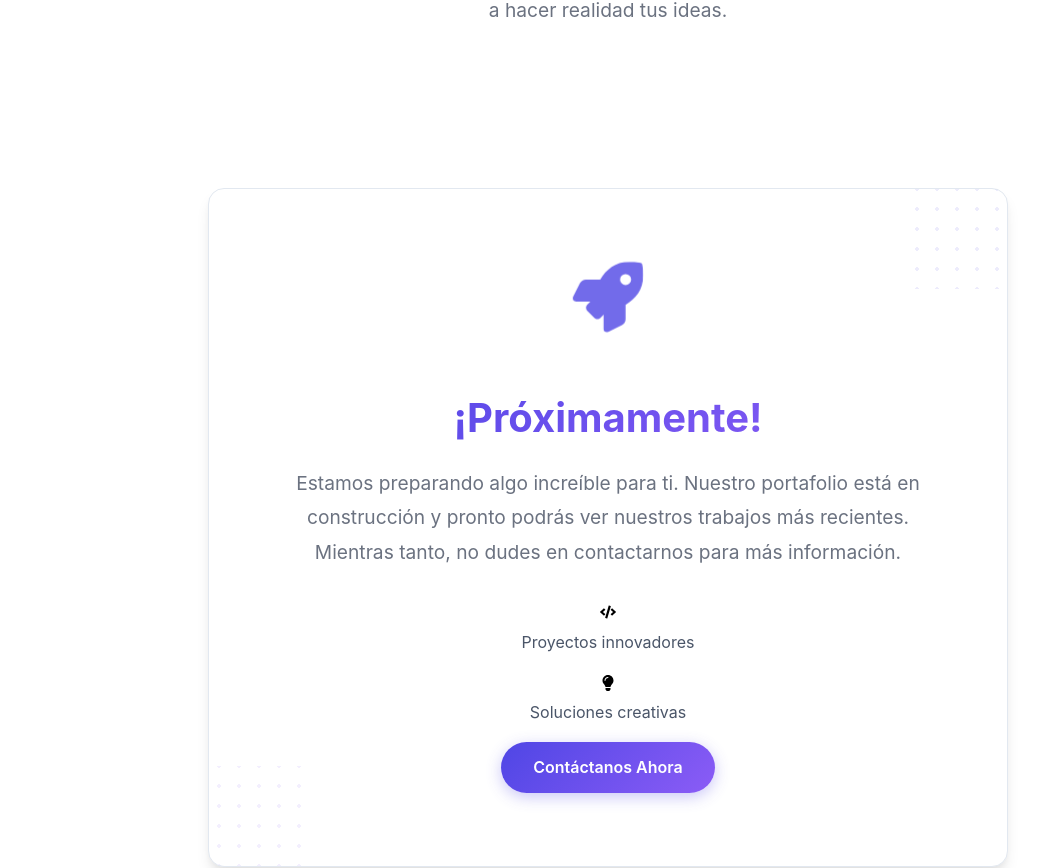
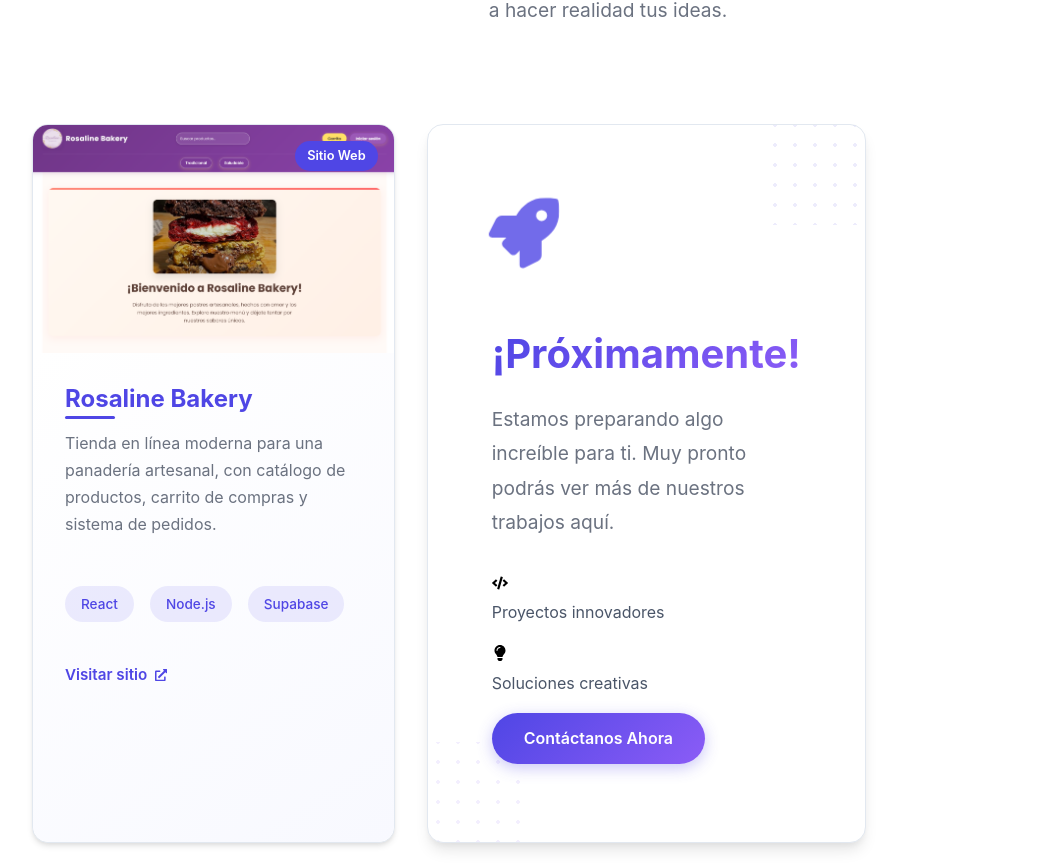
Before and after one commit to SoyJuan8/tilsoft, a React (Create React App) app: page / in a window 1280 px wide. Shown: the part 5338-6206 px from the top of the page, without its empty margins (32-1071 px from the left). Built offline with nearby package versions, Linux system fonts and the light colour scheme.

Commit message:
envio de email funcional

```diff
--- a/src/components/Contact/Contact.js
+++ b/src/components/Contact/Contact.js
@@ -88,16 +88,26 @@ const Contact = () => {
       success: false
     });
 
+    console.log('Iniciando envío del formulario...');
+    console.log('Datos del formulario:', formData);
+
     try {
-      // Using EmailJS to handle form submission
+      // Usando EmailJS para manejar el envío del formulario
+      console.log('Enviando a EmailJS...');
+      console.log('Service ID:', 'tilsoft2025');
+      console.log('Template ID:', 'templateoriana12');
+
       const result = await emailjs.sendForm(
-        'YOUR_SERVICE_ID',
-        'YOUR_TEMPLATE_ID',
+        'tilsoft2025',
+        'templateoriana12',
         formRef.current,
-        'YOUR_PUBLIC_KEY'
+        'bEuRr4ka1O-YB0nJy'
       );
 
+      console.log('Respuesta de EmailJS:', result);
+
       if (result.status === 200) {
+        console.log('Correo enviado exitosamente');
         setFormStatus({
           submitting: false,
           submitted: true,
@@ -105,7 +115,7 @@ const Contact = () => {
           error: null
         });
 
-        // Reset form
+        // Resetear formulario
         setFormData({
           name: '',
           email: '',
@@ -113,27 +123,29 @@ const Contact = () => {
           message: ''
         });
 
-        // Reset success message after 5 seconds
+        // Ocultar mensaje de éxito después de 5 segundos
         setTimeout(() => {
           setFormStatus(prev => ({ ...prev, submitted: false }));
         }, 5000);
+      } else {
+        console.error('Error en la respuesta de EmailJS:', result);
+        throw new Error('Error en la respuesta del servidor');
       }
     } catch (error) {
-      console.error('Error sending message:', error);
+      console.error('Error al enviar el mensaje:', error);
       setFormStatus({
         submitting: false,
         submitted: true,
         success: false,
-        error: 'Hubo un error al enviar el mensaje. Por favor, inténtalo de nuevo más tarde.'
+        error: `Error al enviar el mensaje: ${error.message || 'Por favor, inténtalo de nuevo más tarde.'}`
       });
     }
   };
 
   // Contact information
   const contactInfo = [
-    { icon: <FaMapMarkerAlt />, title: 'Ubicación', value: 'Lima, Perú' },
-    { icon: <FaPhone />, title: 'Teléfono', value: '+51 123 456 789' },
-    { icon: <FaEnvelope />, title: 'Email', value: 'contacto@ejemplo.com' },
+    { icon: <FaMapMarkerAlt />, title: 'Ubicación', value: 'Neiva, Colombia' },
+    { icon: <FaEnvelope />, title: 'Email', value: 'tilsoft123@gmail.com' },
   ];
 
   const socialLinks = [
--- a/src/components/Portfolio/Portfolio.css
+++ b/src/components/Portfolio/Portfolio.css
@@ -153,6 +153,249 @@
   color: var(--text-muted-dark);
 }
 
+/* Rosaline Bakery Project Specific Styles */
+.rosaline-details {
+  padding: 2rem;
+  background: linear-gradient(145deg, #ffffff 0%, #f8f9ff 100%);
+  border-radius: 0 0 var(--radius-lg) var(--radius-lg);
+  transition: all 0.3s ease;
+  display: flex;
+  flex-direction: column;
+  height: 100%;
+  box-sizing: border-box;
+}
+
+.dark .rosaline-details {
+  background: linear-gradient(145deg, #1e293b 0%, #0f172a 100%);
+}
+
+.rosaline-details h3 {
+  font-size: 1.5rem;
+  font-weight: 700;
+  color: var(--primary-color);
+  margin-bottom: 1rem;
+  position: relative;
+  display: inline-block;
+}
+
+.rosaline-details h3::after {
+  content: '';
+  position: absolute;
+  bottom: -5px;
+  left: 0;
+  width: 50px;
+  height: 3px;
+  background: var(--primary-color);
+  border-radius: 2px;
+}
+
+.rosaline-details p {
+  color: var(--text-muted);
+  font-size: 1rem;
+  line-height: 1.7;
+  margin-bottom: 1.5rem;
+}
+
+.dark .rosaline-details p {
+  color: var(--text-muted-dark);
+}
+
+.rosaline-details .project-tech {
+  margin: 1.5rem 0;
+}
+
+.rosaline-details .project-tech span {
+  background: rgba(79, 70, 229, 0.1);
+  color: var(--primary-color);
+  padding: 0.4rem 1rem;
+  border-radius: 20px;
+  font-size: 0.85rem;
+  margin-right: 0.5rem;
+  margin-bottom: 0.5rem;
+  display: inline-block;
+  transition: all 0.3s ease;
+}
+
+.dark .rosaline-details .project-tech span {
+  background: rgba(124, 58, 237, 0.2);
+  color: #a78bfa;
+}
+
+.rosaline-details .project-link {
+  display: inline-flex;
+  align-items: center;
+  color: var(--primary-color);
+  font-weight: 600;
+  font-size: 0.95rem;
+  text-decoration: none;
+  transition: all 0.3s ease;
+  margin-top: 0.5rem;
+}
+
+.rosaline-details .project-link:hover {
+  color: var(--primary-dark);
+  transform: translateX(5px);
+}
+
+.rosaline-details .external-icon {
+  margin-left: 0.5rem;
+  transition: transform 0.3s ease;
+}
+
+.rosaline-details .project-link:hover .external-icon {
+  transform: translateX(3px);
+}
+
+/* Portfolio Grid */
+.portfolio-grid {
+  display: grid;
+  grid-template-columns: repeat(auto-fill, minmax(350px, 1fr));
+  gap: 2rem;
+  margin-top: 2rem;
+}
+
+.portfolio-item {
+  background: var(--card-bg);
+  border-radius: var(--radius-lg);
+  overflow: hidden;
+  box-shadow: var(--shadow-md);
+  transition: var(--transition);
+  text-decoration: none;
+  color: var(--text-dark);
+  border: 1px solid var(--border-color);
+}
+
+.portfolio-item.dark {
+  background: var(--card-bg-dark);
+  color: var(--text-light);
+  border-color: var(--border-dark);
+}
+
+.portfolio-item:hover {
+  transform: translateY(-5px);
+  box-shadow: var(--shadow-xl);
+}
+
+.portfolio-item-content {
+  display: flex;
+  flex-direction: column;
+  height: 100%;
+}
+
+.portfolio-image {
+  position: relative;
+  height: 350px; /* Aumenté la altura */
+  background: var(--bg-light);
+  display: flex;
+  align-items: center;
+  justify-content: center;
+  overflow: hidden;
+}
+
+.project-screenshot {
+  width: 100%;
+  height: 100%;
+  object-fit: cover;
+  transition: transform 0.3s ease;
+}
+
+.portfolio-item:hover .project-screenshot {
+  transform: scale(1.05);
+}
+
+.portfolio-item.dark .portfolio-image {
+  background: var(--bg-darker);
+}
+
+.image-placeholder {
+  font-size: 3rem;
+  color: var(--primary-color);
+  opacity: 0.7;
+}
+
+.project-badge {
+  position: absolute;
+  top: 1rem;
+  right: 1rem;
+  background: var(--primary-color);
+  color: white;
+  padding: 0.25rem 0.75rem;
+  border-radius: var(--radius-full);
+  font-size: 0.8rem;
+  font-weight: 600;
+}
+
+.portfolio-details {
+  padding: 1.5rem;
+  flex: 1;
+  display: flex;
+  flex-direction: column;
+}
+
+.portfolio-details h3 {
+  margin: 0 0 1rem;
+  font-size: 1.75rem;
+  font-weight: 700;
+  line-height: 1.3;
+  color: var(--primary-color);
+}
+
+.portfolio-item.dark .portfolio-details h3 {
+  color: var(--text-light);
+}
+
+.portfolio-details p {
+  color: var(--text-muted);
+  margin-bottom: 1.5rem;
+  flex: 1;
+  font-size: 1.1rem;
+  line-height: 1.8;
+}
+
+.portfolio-item.dark .portfolio-details p {
+  color: var(--text-muted-dark);
+}
+
+.project-tech {
+  display: flex;
+  flex-wrap: wrap;
+  gap: 0.5rem;
+  margin-bottom: 1.25rem;
+}
+
+.project-tech span {
+  background: var(--bg-light);
+  color: var(--text-muted);
+  padding: 0.25rem 0.75rem;
+  border-radius: var(--radius-full);
+  font-size: 0.8rem;
+  font-weight: 500;
+}
+
+.portfolio-item.dark .project-tech span {
+  background: var(--bg-dark);
+  color: var(--text-muted-dark);
+}
+
+.project-link {
+  display: inline-flex;
+  align-items: center;
+  color: var(--primary-color);
+  font-weight: 600;
+  text-decoration: none;
+  margin-top: auto;
+  transition: var(--transition);
+}
+
+.project-link:hover {
+  color: var(--primary-dark);
+}
+
+.external-icon {
+  margin-left: 0.5rem;
+  font-size: 0.8em;
+}
+
 /* Coming Soon Message */
 .coming-soon-container {
   text-align: center;
@@ -296,6 +539,13 @@
 @media (max-width: 1024px) {
   .portfolio-section-title h2 {
     font-size: 2.5rem;
+    font-weight: 700;
+    margin-bottom: var(--spacing-md);
+    color: var(--text-dark);
+    background: var(--gradient-primary);
+    -webkit-background-clip: text;
+    -webkit-text-fill-color: transparent;
+    background-clip: text;
   }
 
   .coming-soon-title {
--- a/src/components/Portfolio/Portfolio.js
+++ b/src/components/Portfolio/Portfolio.js
@@ -1,7 +1,7 @@
 import React from 'react';
 import { useTheme } from '../../context/ThemeContext';
 import { motion } from 'framer-motion';
-import { FaRocket, FaCode, FaLightbulb } from 'react-icons/fa';
+import { FaRocket, FaCode, FaLightbulb, FaExternalLinkAlt } from 'react-icons/fa';
 import './Portfolio.css';
 
 const Portfolio = () => {
@@ -18,7 +18,46 @@ const Portfolio = () => {
           </p>
         </div>
 
-        <div className="coming-soon-container">
+        <div className="portfolio-grid">
+          {/* Rosaline Bakery Project */}
+          <motion.div
+            className={`portfolio-item ${darkMode ? 'dark' : ''}`}
+            initial={{ opacity: 0, y: 30 }}
+            whileInView={{ opacity: 1, y: 0 }}
+            viewport={{ once: true }}
+            transition={{ duration: 0.6 }}
+            whileHover={{ y: -10, boxShadow: '0 20px 25px -5px rgba(0, 0, 0, 0.1)' }}
+          >
+            <div className="portfolio-item-content">
+              <div className="portfolio-image">
+                <img
+                  src={require('../../assets/images/rosaline.png')}
+                  alt="Rosaline Bakery Website"
+                  className="project-screenshot"
+                />
+                <div className="project-badge">Sitio Web</div>
+              </div>
+              <div className="project-details rosaline-details">
+                <h3>Rosaline Bakery</h3>
+                <p>Tienda en línea moderna para una panadería artesanal, con catálogo de productos, carrito de compras y sistema de pedidos.</p>
+                <div className="project-tech">
+                  <span>React</span>
+                  <span>Node.js</span>
+                  <span>Supabase</span>
+                </div>
+                <a
+                  href="https://rosalinebakery.me"
+                  target="_blank"
+                  rel="noopener noreferrer"
+                  className="project-link"
+                >
+                  Visitar sitio <FaExternalLinkAlt className="external-icon" />
+                </a>
+              </div>
+            </div>
+          </motion.div>
+
+          {/* Coming Soon Placeholder */}
           <motion.div
             className="coming-soon-content"
             initial={{ opacity: 0, y: 30 }}
@@ -47,7 +86,7 @@ const Portfolio = () => {
             <h3 className="coming-soon-title">¡Próximamente!</h3>
 
             <p className="coming-soon-text">
-              Estamos preparando algo increíble para ti. Nuestro portafolio está en construcción y pronto podrás ver nuestros trabajos más recientes. Mientras tanto, no dudes en contactarnos para más información.
+              Estamos preparando algo increíble para ti. Muy pronto podrás ver más de nuestros trabajos aquí.
             </p>
 
             <div className="coming-soon-features">
```
Also changed, not shown: src/assets/images/rosaline.png (added).
